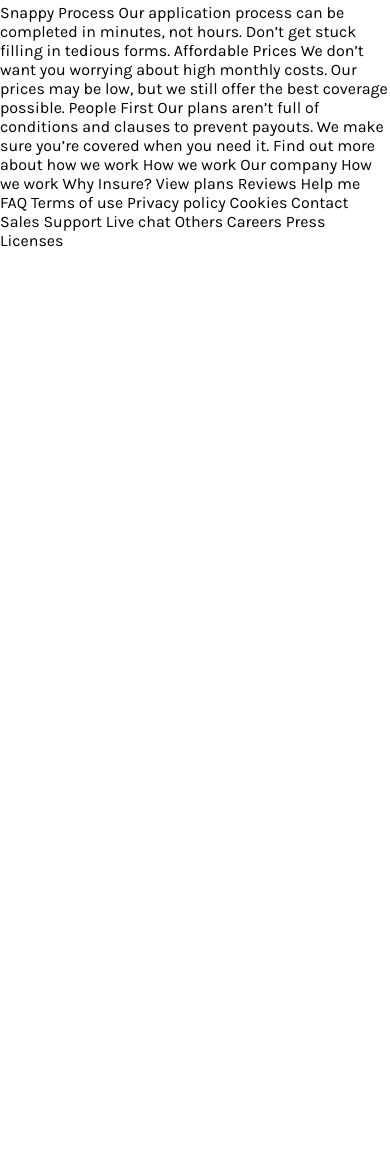
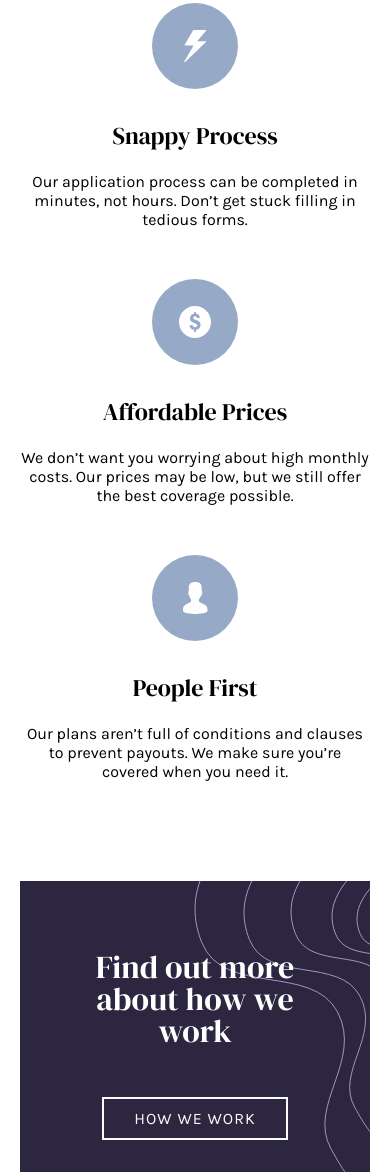
Before and after one commit to tyVespA/insure-landing-page, a plain HTML site: page index.html in a window 390 px wide. Shown: the part 828-2000 px from the top of the page. Before the commit the page ends 1078 px from the top, so only its background shows below. Drawn offline with Linux system fonts and the light colour scheme.

Commit message:
Style first 2 sections (mobile)

```diff
--- a/index.html
+++ b/index.html
@@ -35,9 +35,10 @@
 
     <div class="hero-section">
       <div class="hero-image">
-        <picture>
-
-        </picture>
+        <!-- <picture>
+          <source media="(min-width: 450px)" srcset="./images/image-intro-desktop.jpg">
+          <img src="./images/image-intro-mobile.jpg" alt="picture of a family">
+        </picture> -->
       </div>
       <div class="hero-background-container">
         <div class="hero-text">
@@ -50,29 +51,34 @@
 
     <section class="advantages">
       <h2>We’re different</h2>
+      <div class="advantages-container">
+        <div class="advantage">
+          <img src="./images/icon-snappy-process.svg" alt="">
+          <h3>Snappy Process</h3>
+          <p>Our application process can be completed in minutes, not hours. Don’t get stuck filling in tedious forms.</p>
+        </div>
+        <div class="advantage">
+          <img src="./images/icon-affordable-prices.svg" alt="">
+          <h3>Affordable Prices</h3>
+          <p>We don’t want you worrying about high monthly costs. Our prices may be low, but we still offer the best coverage possible.</p>
+        </div>
+        <div class="advantage">
+          <img src="./images/icon-people-first.svg" alt="">
+          <h3>People First</h3>
+          <p>Our plans aren’t full of conditions and clauses to prevent payouts. We make sure you’re covered when you need it.</p>
+        </div>
+      </div>
+    </section>
+
+    <section class="find-out-more">
+      <h2>Find out more about how we work</h2>
+      <button class="hero-btn">How we work</button>
     </section>
   </main>
 
 
 
-  Snappy Process
 
-  Our application process can be completed in minutes, not hours. Don’t get
-  stuck filling in tedious forms.
-
-  Affordable Prices
-
-  We don’t want you worrying about high monthly costs. Our prices may be low,
-  but we still offer the best coverage possible.
-
-  People First
-
-  Our plans aren’t full of conditions and clauses to prevent payouts. We make
-  sure you’re covered when you need it.
-
-  Find out more about how we work
-
-  How we work
 
   Our company
 
--- a/styles/_layout.scss
+++ b/styles/_layout.scss
@@ -29,6 +29,7 @@ header {
         display: none;
       }
 
+      //nav-cta button
       button {
         padding: 10px 25px;
       }
@@ -40,6 +41,7 @@ header {
       font-weight: 700;
     }
 
+    //hamburger button
     button {
       background: none;
       padding: 0;
@@ -48,6 +50,11 @@ header {
 }
 
 //hero section
+
+.hero-image img {
+  width: 100vw;
+  //mq
+}
 
 .hero-background-container {
   position: relative;
@@ -92,10 +99,17 @@ header {
   }
 }
 
+//main section
+
 main {
   text-align: center;
   //mq
 
+  section {
+    margin-inline: 20px;
+  }
+
+  .advantages {
       h2 {
       font-size: 2.3rem;
       margin-bottom: 70px;
@@ -113,4 +127,58 @@ main {
         background-color: $neutral-500;
       }
     }
+
+    .advantages-container {
+      display: flex;
+      flex-wrap: wrap;
+      justify-content: center;
+      gap: 50px;
+      margin-bottom: 100px;
+
+      .advantage {
+        display: flex;
+        flex-direction: column;
+        align-items: center;
+        max-width: 40ch;
+
+        img {
+          margin-bottom: 30px;
         }
+
+        h3 {
+          margin-bottom: 20px;
+          font-size: 1.5rem;
+        }
+      }
+    }
+  }
+
+  .find-out-more {
+    color: white;
+    padding: 70px 50px;
+    background-color: $primary-800;
+    position: relative;
+    overflow: hidden;
+    margin-bottom: 150px;
+
+    &::after {
+      content: url(../images/bg-pattern-how-we-work-mobile.svg);
+      position: absolute;
+      top: 0;
+      right: 0;
+    }
+
+    h2 {
+      position: relative;
+      z-index: 1;
+      line-height: 1;
+      font-size: 2rem;
+      margin-bottom: 50px;
+    }
+
+    button {
+      position: relative;
+      z-index: 1;
+    }
+  }
+}
```
Also changed, not shown: styles/style.css, 1 other file. Lines whose indentation alone changed are shown as unchanged.
